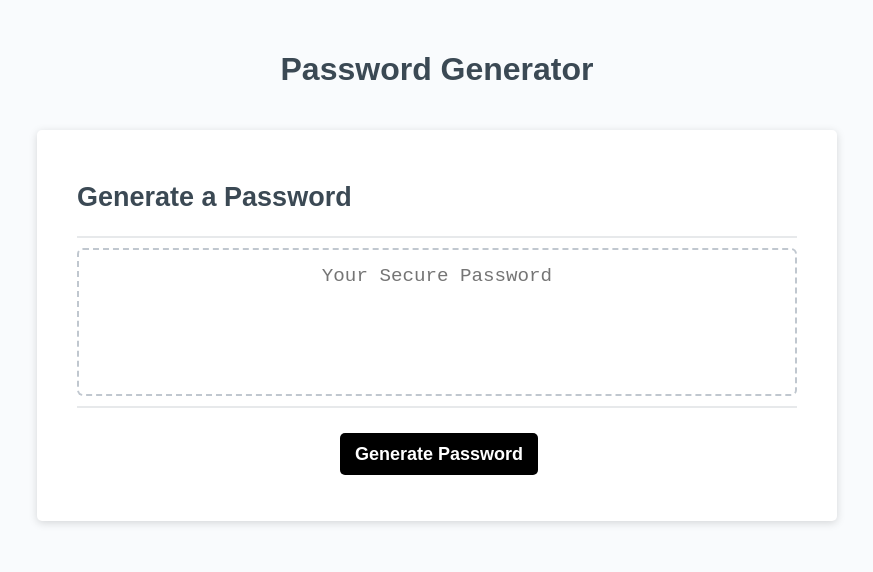
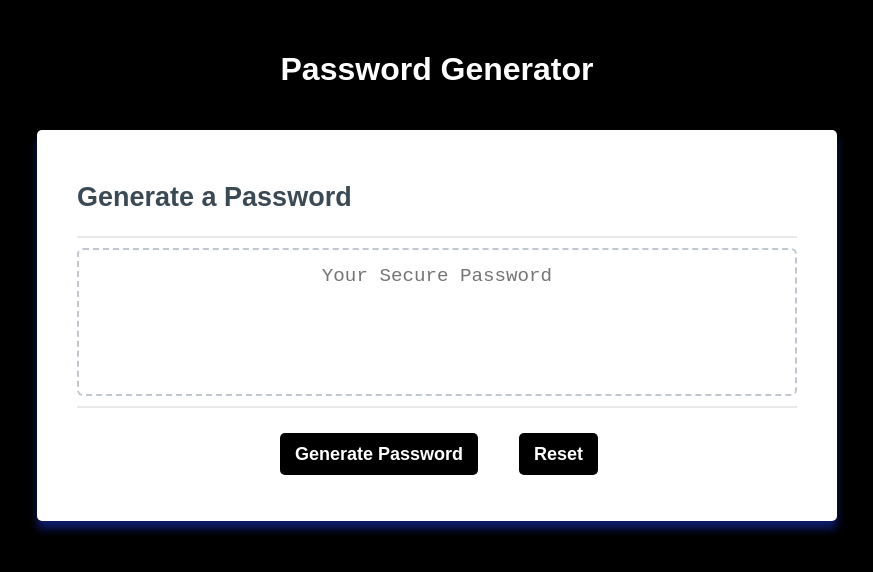
Before and after one commit to jerwinsauco/Random-Password-Generator, a plain HTML site: page index.html in a window 1280 px wide. Shown: the whole page, without its empty margins (203-1076 px from the left). Drawn offline with Linux system fonts and the light colour scheme.

Commit message:
bug fixed: clear form

```diff
--- a/index.html
+++ b/index.html
@@ -32,6 +32,7 @@
 
         <div class="card-footer">
           <button id="generate" class="btn">Generate Password</button>
+          <button id="clearText" class="clearBtn">Reset</button>
         </div>
 
       </div>
--- a/script.js
+++ b/script.js
@@ -22,22 +22,27 @@ function writePassword() {
   var password = generatePassword();
   var passwordText = document.querySelector("#password");
   passwordText.value = password;
+
 }
+
+var clearTextVar = document.getElementById("clearText");
+clearTextVar.addEventListener("click", function() {
+  var passwordText = document.querySelector("#password");
+  passwordText.value = "";
+})
+
 
 function generatePassword() {
   length = prompt("Password Length Needed: min (8) to max (128).");
   if (!length) {
     alert("No input entered! Goodbye");
   }
-
   else if (isNaN(length)) {
     alert("Use Numeric Number ONLY!");
   }
-
   else if (length < 8 || length > 128) {
     length = prompt("Password must be from 8 to 128 in length.")
   }
-
   else {
     lowerCase = confirm("Include lowercase letters? Press OK if Yes. Cancel if No.");
     upperCase = confirm("Include uppercase letters? Press OK if Yes. Cancel if No.");
--- a/style.css
+++ b/style.css
@@ -21,20 +21,21 @@ body {
   padding-top: 30px;
   padding-left: 20px;
   padding-right: 20px;
+  background-color: black;
 }
 
 header {
   text-align: center;
   padding: 20px;
   padding-top: 0px;
-  color: hsl(206, 17%, 28%);
+  color: hsl(0, 0%, 100%);
 }
 
 .card {
   background-color: hsl(0, 0%, 100%);
   border-radius: 5px;
   border-width: 1px;
-  box-shadow: rgba(0, 0, 0, 0.15) 0px 2px 8px 0px;
+  box-shadow: rgba(17, 34, 133, 0.8) 0px 8px 8px 0px;
   color: hsl(206, 17%, 28%);
   font-size: 18px;
   margin: 0 auto;
@@ -72,7 +73,7 @@ header {
   clear: both;
 }
 
-.btn {
+.btn, .clearBtn {
   border: none;
   background-color: black;
   border-radius: 5px;
@@ -90,7 +91,7 @@ header {
   transition: 0.4s;
 }
 
-.btn:hover {
+.btn:hover, .clearBtn:hover {
   background: #2e90ff;
   color: #fff;
 }
```
Also changed, not shown: 1 other file.
